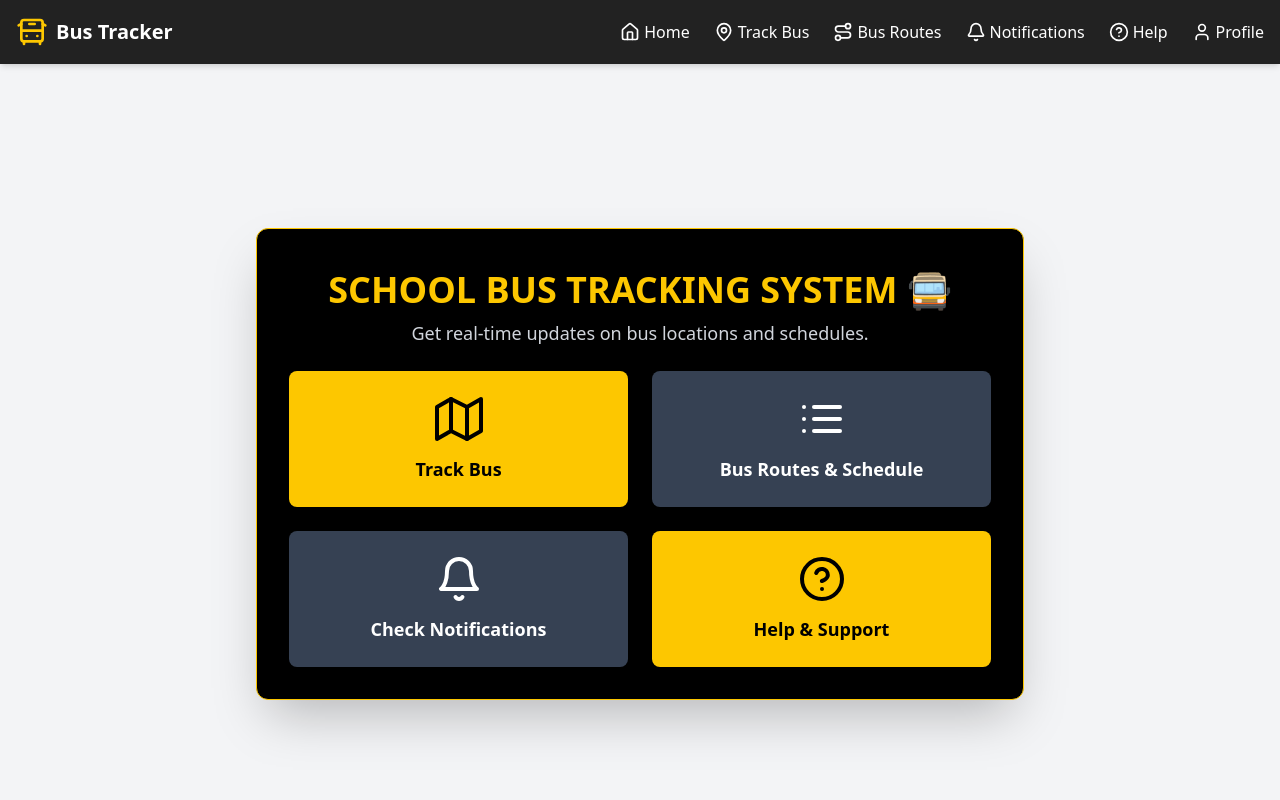
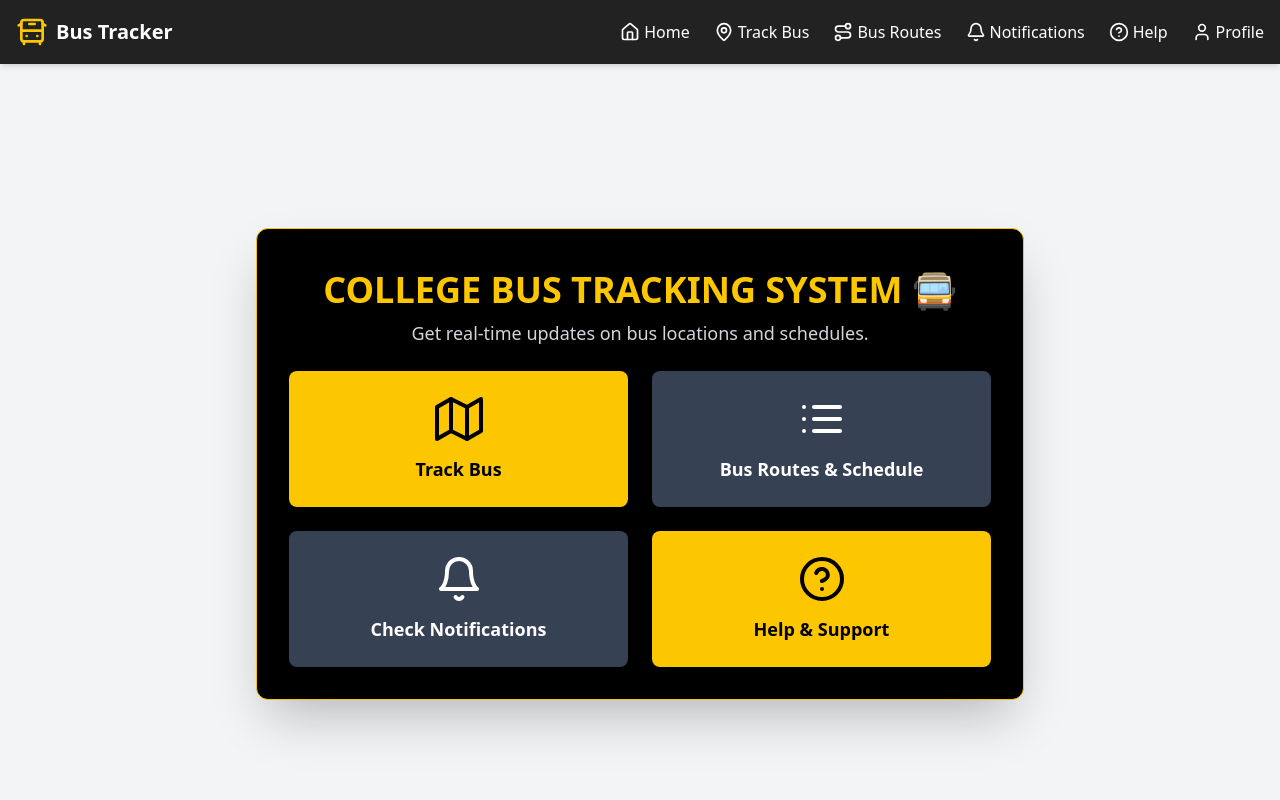
Before and after one commit to ankit2005-star/my-collage-bus-tracker, a React (Vite) app: page / in a window 1280 px wide. Shown: the top 800 px of the page. Built offline with nearby package versions, Linux system fonts and the light colour scheme; no server answers; sample sign-in values are in the browser's storage.

Commit message:
Update HomePage.jsx
SCHOOL -> COLLEGE

```diff
--- a/src/pages/HomePage.jsx
+++ b/src/pages/HomePage.jsx
@@ -17,7 +17,7 @@ const HomePage = () => {
         <div className="w-full max-w-3xl  bg-black text-white dark:bg-gray-800 shadow-2xl rounded-xl p-8 text-center backdrop-blur-lg border border-yellow-400">
           {/* Title */}
           <h1 className="text-4xl font-bold text-yellow-400 leading-relaxed">
-            SCHOOL BUS TRACKING SYSTEM 🚍
+            COLLEGE BUS TRACKING SYSTEM 🚍
           </h1>
           <p className="text-gray-300 text-base md:text-lg">
             Get real-time updates on bus locations and schedules.
```
